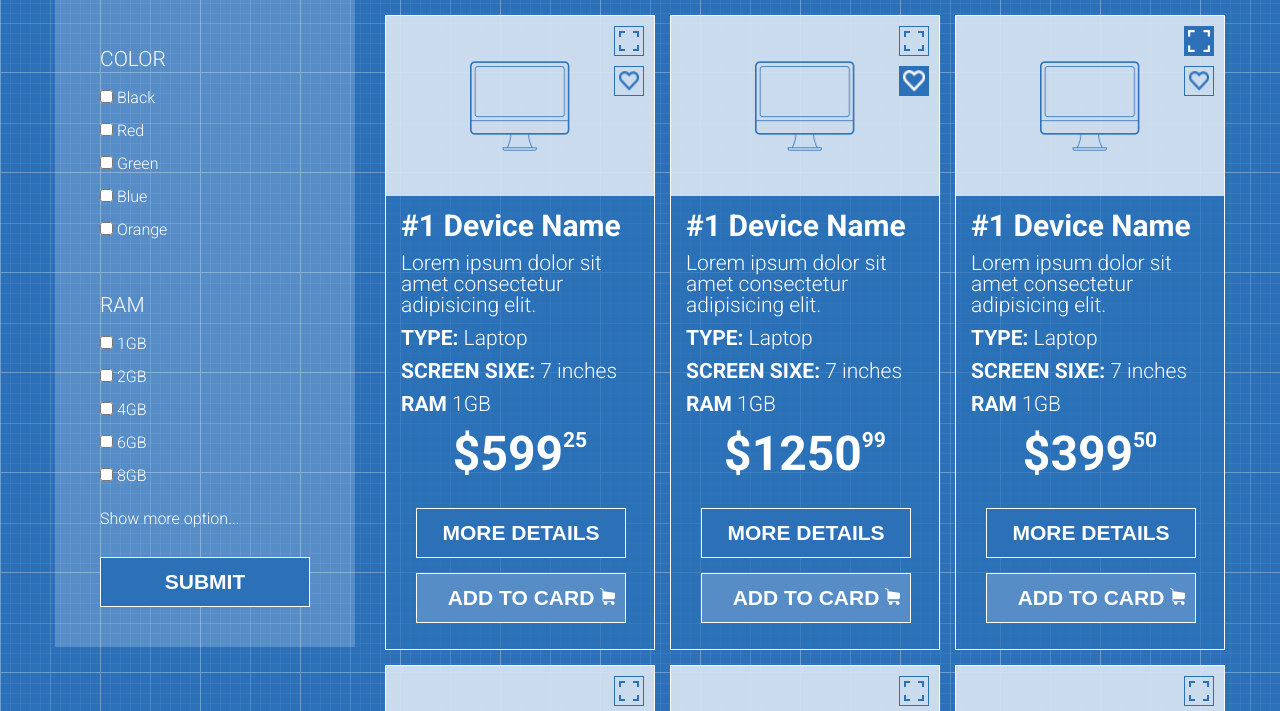
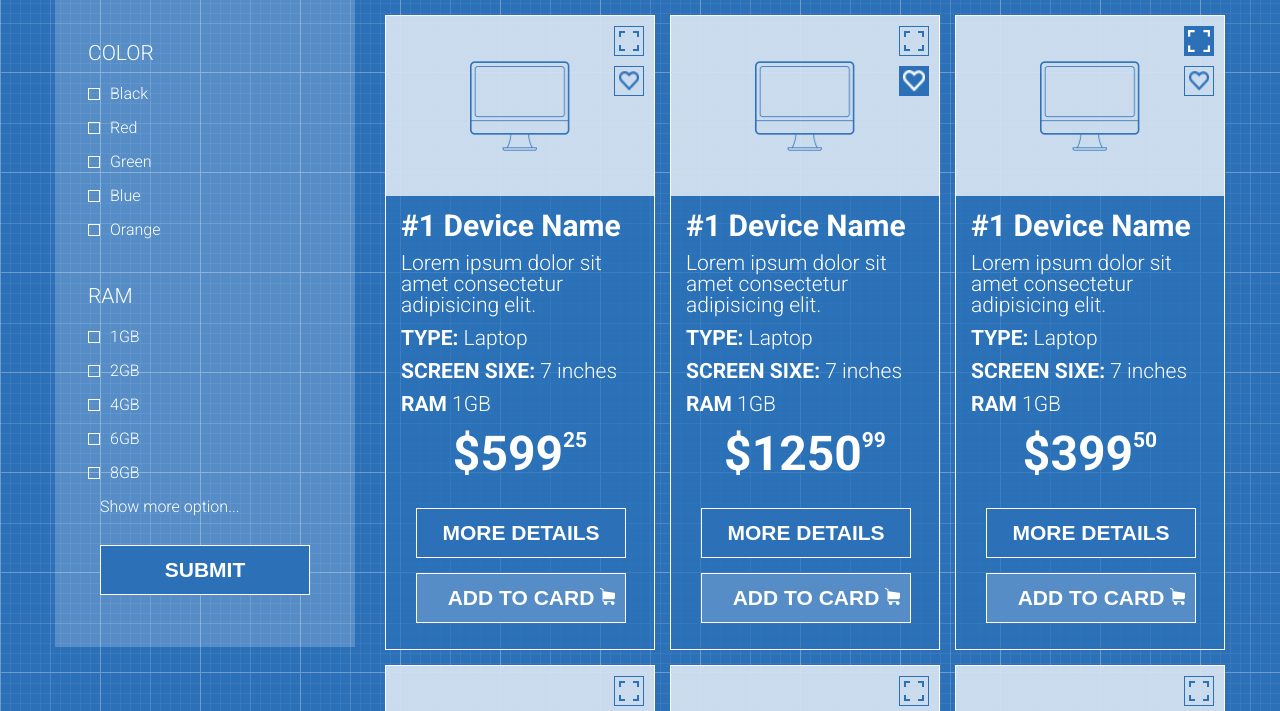
Before and after one commit to ZaNatali/shop-style-right-part, a plain HTML site: page index.html in a window 1280 px wide. Shown: the part 628-1339 px from the top of the page. Drawn offline with Linux system fonts and the light colour scheme.

Commit message:
styles left part

```diff
--- a/index.html
+++ b/index.html
@@ -58,37 +58,37 @@
                     <form action="#">
                         <div class="form">
                             <div class="form-padding">DEVICE TYPE</div>
-                            <input class="input" type="checkbox" name="device type" value="Laptop">
+                            <input class="input" id="Laptop" type="checkbox" name="device type" value="Laptop">
                             <label for="Laptop">Laptop</label><br>
-                            <input class="input" type="checkbox" name="device type" value="Tablet">
+                            <input class="input" id="Tablet" type="checkbox" name="device type" value="Tablet">
                             <label for="Tablet">Tablet</label>
                         </div>
 
                         <div class="form">
                             <div class="form-padding">COLOR</div>
-                            <input class="input" type="checkbox" name="color" value="Black">
+                            <input class="input" id="Black" type="checkbox" name="color" value="Black">
                             <label for="Black">Black</label><br>
-                            <input class="input" type="checkbox" name="color" value="Red">
+                            <input class="input" id="Red" type="checkbox" name="color" value="Red">
                             <label for="Red">Red</label><br>
-                            <input class="input" type="checkbox" name="color" value="Green">
+                            <input class="input" id="Green" type="checkbox" name="color" value="Green">
                             <label for="Green">Green</label><br>
-                            <input class="input" type="checkbox" name="color" value="Blue">
+                            <input class="input" id="Blue" type="checkbox" name="color" value="Blue">
                             <label for="Blue">Blue</label><br>
-                            <input class="input" type="checkbox" name="color" value="Orange">
+                            <input class="input" id="Orange" type="checkbox" name="color" value="Orange">
                             <label for="Orange">Orange</label>
                         </div>
 
                         <div class="form">
                             <div class="form-padding">RAM</div>
-                            <input class="input" type="checkbox" name="RAM" value="1GB">
+                            <input class="input" id="1GB" type="checkbox" name="RAM" value="1GB">
                             <label for="1GB">1GB</label><br>
-                            <input class="input" type="checkbox" name="RAM" value="2GB">
+                            <input class="input" id="2GB" type="checkbox" name="RAM" value="2GB">
                             <label for="2GB">2GB</label><br>
-                            <input class="input" type="checkbox" name="RAM" value="4GB">
+                            <input class="input" id="4GB" type="checkbox" name="RAM" value="4GB">
                             <label for="4GB">4GB</label><br>
-                            <input class="input" type="checkbox" name="RAM" value="6GB">
+                            <input class="input" id="6GB" type="checkbox" name="RAM" value="6GB">
                             <label for="6GB">6GB</label><br>
-                            <input class="input" type="checkbox" name="RAM" value="8GB">
+                            <input class="input" id="8GB" type="checkbox" name="RAM" value="8GB">
                             <label for="8GB">8GB</label>
                         </div>
 
--- a/style.css
+++ b/style.css
@@ -201,15 +201,35 @@ body{
     padding-right: 15px;
  }
 .form{
-    padding: 20px 0px 20px 30px;
+    padding: 20px 0px 0px 18px;
+}
+
+label:before{
+    content: "";
+    display: inline-flex;
+    width: 10px;
+    height: 10px;
+    border: 1px solid white;
+    margin-right: 10px;
+    margin-bottom: 20px;
+}
+
+input[type="checkbox"]{
+    display: none;
+}
+
+input[type="checkbox"]:checked + label:before{
+    background-color: white;
 }
 
 .input{
-    margin: 10px 0px 10px 0px;
+    display: flex;
+
+
 }
 
 .form-padding{
-    padding: 10px 0px 10px 0px;
+    padding: 10px 0px 22px 0px;
     font-size: 21px;
 }
 
```
